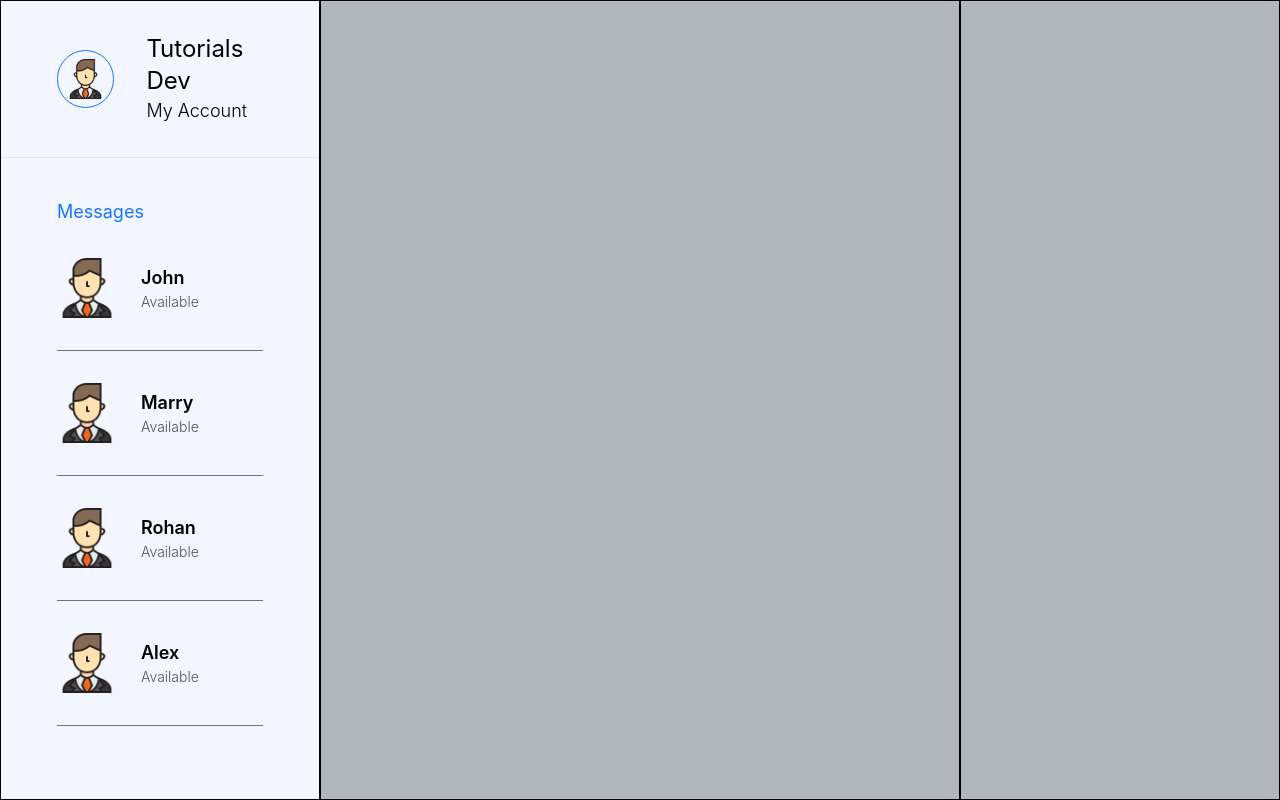
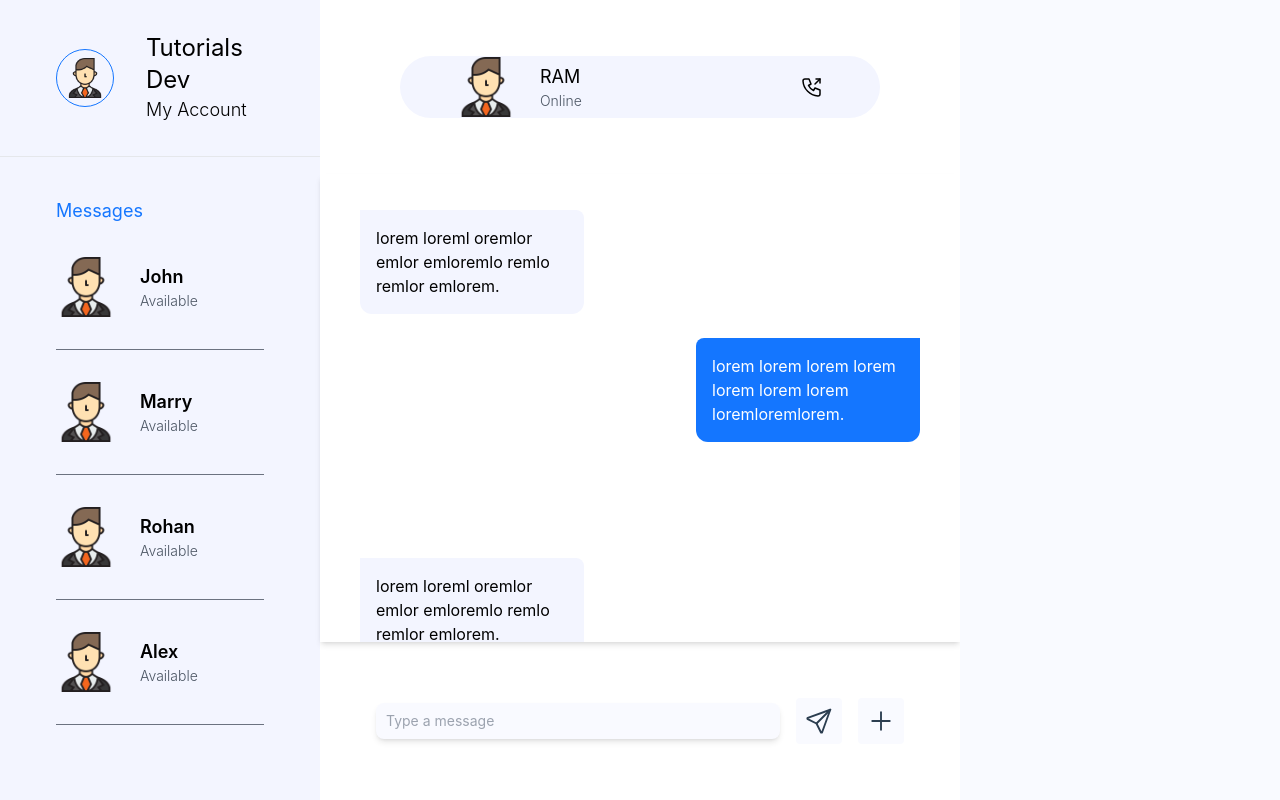
Before and after one commit to Uddeshya-UD/RealChatApp, a React (Create React App) app: page / in a window 1280 px wide. Built offline with nearby package versions, Linux system fonts and the light colour scheme.

Commit message:
Dashboard 2 part - chat is Ready

```diff
--- a/src/components/Input/index.js
+++ b/src/components/Input/index.js
@@ -4,7 +4,8 @@ const Input = ({
     label = '',
     name = '',
     type = 'text',
-    className = '' ,
+    className='',
+    inputClassName = '' ,
     isRequired = false,
     placeholder = '',
     value = '',
@@ -12,10 +13,10 @@ const Input = ({
   }
 ) => {
   return (
-    <div className='w-1/2'>
+    <div className={`${className}`}>
         <label for={name} className='black mb-2 text-sm font-medium text-gray-800'>{label}</label>
         <input type={type} id={name} className={`bg-gray-50 border border-gray-300 text-gray-900 text-sm rounded-lg focus:ring-blue-500
-        focus:border-blue-500 block w-full p-2.5 dark:focus:ring-blue-500 dark:focus:border-blue-500 ${className}`} placeholder={placeholder} required={isRequired}
+        focus:border-blue-500 block w-full p-2.5 ${inputClassName}`} placeholder={placeholder} required={isRequired}
         value={value} onChange={onChange}/>
     </div>
   )
--- a/src/modules/dashboard/index.js
+++ b/src/modules/dashboard/index.js
@@ -1,5 +1,6 @@
 import React from "react";
 import Avatar from "../../assets/avatar.png"
+import Input from "../../components/Input/index";
 const Dashboard = () => {
 
   const contacts = [{
@@ -24,7 +25,7 @@ const Dashboard = () => {
   }]
   return (
     <div className="w-screen flex">
-      <div className="w-[25%] border border-black h-screen bg-secondary">
+      <div className="w-[25%] h-screen bg-secondary">
         <div className="flex items-center my-8 mx-14">
           <div className="border border-primary p-2 rounded-full "><img src={Avatar} width={50} height={75}/></div>
           <div className="ml-8">
@@ -58,8 +59,64 @@ const Dashboard = () => {
           </div>
         </div>
         </div>
-      <div className="w-[50%] border border-black h-screen"></div>
-      <div className="w-[25%] border border-black h-screen"></div>
+      <div className="w-[50%] h-screen bg-white flex flex-col items-center">
+            <div className="w-[75%] bg-secondary h-[80px] my-14 rounded-full flex items-center px-14">
+                  <div className="cursor-pointer" >
+                    <img src={Avatar} width={60} height={60}/>
+                  </div>
+                  <div className="ml-6 mr-auto" >
+                  <h3 className="text-lg">RAM</h3>
+                  <p className="text-sm font-light text-gray-600">Online</p>
+                  </div>
+                  <div className="cursor-pointer">
+                      <svg xmlns="http://www.w3.org/2000/svg" class="icon icon-tabler icon-tabler-phone-outgoing" width="24" height="24" viewBox="0 0 24 24" stroke-width="1.5" stroke="black" fill="none" stroke-linecap="round" stroke-linejoin="round">
+                        <path stroke="none" d="M0 0h24v24H0z" fill="none"/>
+                        <path d="M5 4h4l2 5l-2.5 1.5a11 11 0 0 0 5 5l1.5 -2.5l5 2v4a2 2 0 0 1 -2 2a16 16 0 0 1 -15 -15a2 2 0 0 1 2 -2" />
+                        <path d="M15 9l5 -5" />
+                        <path d="M16 4l4 0l0 4" />
+                      </svg>
+                  </div>
+            </div>
+            <div className="h-[75%] w-[100%] overflow-y-scroll overflow-x-hidden  shadow-md">
+              <div className="px-10 py-9">
+                <div className="max-w-[40%] bg-secondary rounded-b-xl rounded-tr-lg p-4 mb-6">
+                  <p>lorem loreml oremlor emlor emloremlo remlo remlor emlorem.</p>
+                </div>
+                <div className="max-w-[40%] bg-primary rounded-b-xl rounded-tl-lg ml-auto p-4 mb-6 text-white">
+                lorem lorem lorem lorem lorem lorem lorem loremloremlorem.
+                </div>
+              </div>
+              <div className="px-10 py-14">
+                <div className="max-w-[40%] bg-secondary rounded-b-xl rounded-tr-lg p-4 mb-6">
+                  <p>lorem loreml oremlor emlor emloremlo remlo remlor emlorem.</p>
+                </div>
+                <div className="max-w-[40%] bg-primary rounded-b-xl rounded-tl-lg ml-auto p-4 mb-6 text-white">
+                lorem lorem lorem lorem lorem lorem lorem loremloremlorem.
+                </div>
+              </div>
+            </div>
+            <div className="p-14 w-full flex items-center">
+               <Input placeholder="Type a message" className="w-full" inputClassName='py-2 border-0 shadow-md rounded-full
+               bg-light focus:ring-0 focus:border-0 outline-none'/>
+               <div className="ml-4 p-2 cursor-pointer bg-light rounded">
+                    <svg xmlns="http://www.w3.org/2000/svg" class="icon icon-tabler icon-tabler-send" width="30" height="30" viewBox="0 0 24 24" stroke-width="1.5" stroke="#2c3e50" fill="none" stroke-linecap="round" stroke-linejoin="round">
+                    <path stroke="none" d="M0 0h24v24H0z" fill="none"/>
+                    <path d="M10 14l11 -11" />
+                    <path d="M21 3l-6.5 18a.55 .55 0 0 1 -1 0l-3.5 -7l-7 -3.5a.55 .55 0 0 1 0 -1l18 -6.5" />
+                    </svg>
+                    </div>
+                <div className="ml-4 p-2 cursor-pointer bg-light rounded">
+                    <svg xmlns="http://www.w3.org/2000/svg" class="icon icon-tabler icon-tabler-plus" width="30" height="30" viewBox="0 0 24 24" stroke-width="1.5" stroke="#2c3e50" fill="none" stroke-linecap="round" stroke-linejoin="round">
+                    <path stroke="none" d="M0 0h24v24H0z" fill="none"/>
+                    <path d="M12 5l0 14" />
+                    <path d="M5 12l14 0" />
+                  </svg>
+                  </div>
+
+            </div>
+
+        </div>
+      <div className="w-[25%] h-screen bg-light"></div>
     </div>
   );
 };
```
